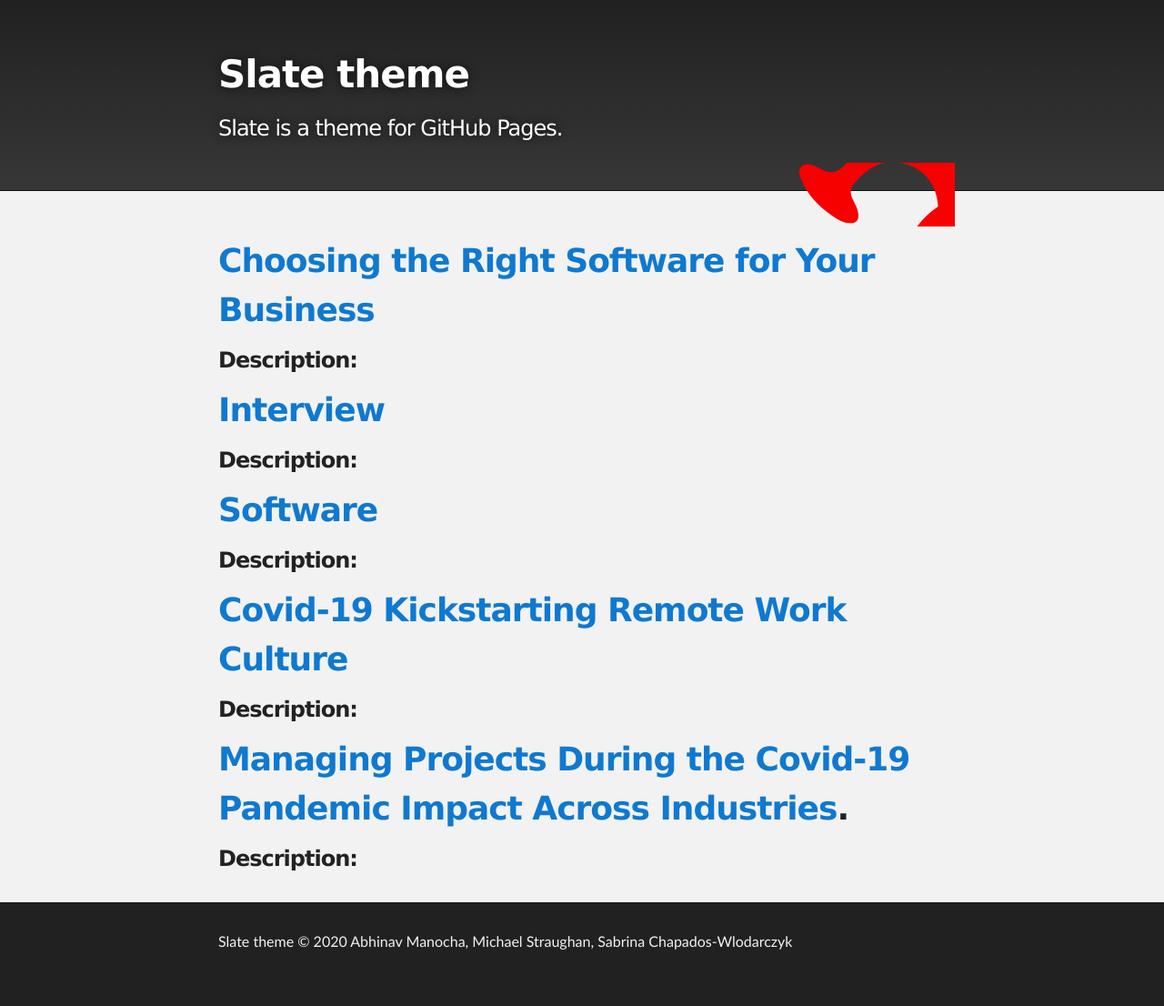
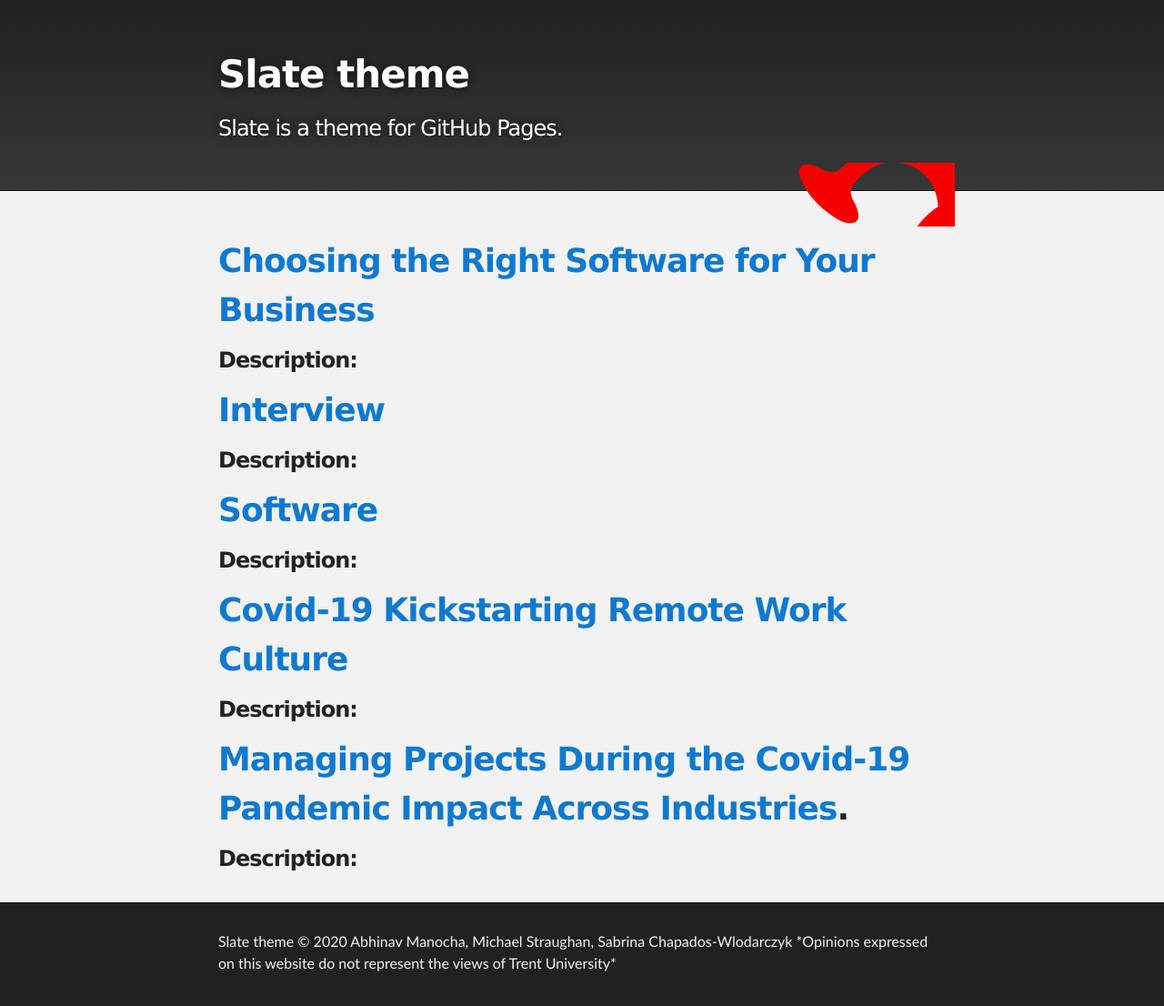
Before and after one commit to abhinavmanocha/3850Project, a Jekyll site: the page built from index.md, in a window 1280 px wide. Shown: the whole page at 91% size. Built offline with Jekyll 4.4.1, drawn with Linux system fonts in a browser that asks for light colours; our own code applies the rules of GitHub Pages for plain Markdown files; before the commit the page ends 1082 px from its top, so only the background shows below that.

Commit message:
change in footer

```diff
--- a/_layouts/default.html
+++ b/_layouts/default.html
@@ -39,7 +39,7 @@
     <div id="footer_wrap" class="outer">
       <footer class="inner">
         {% if site.github.is_project_page %}
-        <p class="copyright">{{ site.title | default: site.github.repository_name }} © 2020 Abhinav Manocha, Michael Straughan, Sabrina Chapados-Wlodarczyk </p>
+        <p class="copyright">{{ site.title | default: site.github.repository_name }} © 2020 Abhinav Manocha, Michael Straughan, Sabrina Chapados-Wlodarczyk *Opinions expressed on this website do not represent the views of Trent University*</p>
         {% endif %}
       </footer>
     </div>
```
